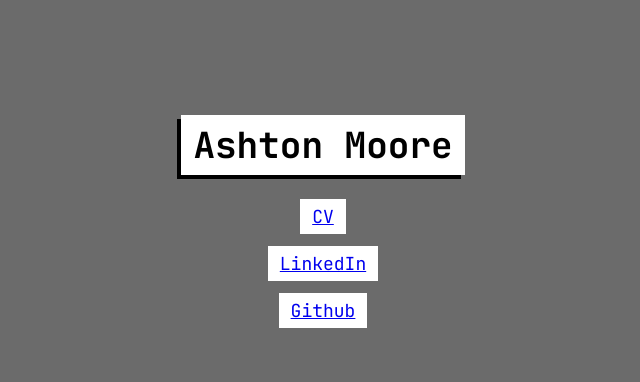
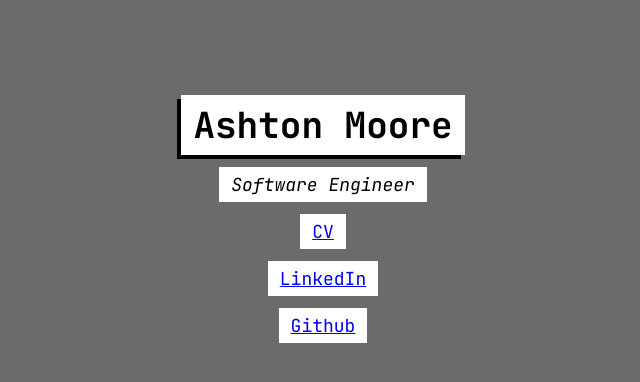
Before and after one commit to ashtonmoomoo/ashtonmoomoo.github.io, a Next.js app in the folder web/: page / in a window 1280 px wide. Shown: the top 382 px of the page, without its empty margins (317-957 px from the left). Built offline with nearby package versions, Linux system fonts and the light colour scheme.

Commit message:
Add description

```diff
--- a/web/pages/index.tsx
+++ b/web/pages/index.tsx
@@ -1,7 +1,7 @@
 import Head from "next/head";
 
 function Title({ title }: { title: string }) {
-  return <h1 className="boxed-text shadow">{title}</h1>;
+  return <h1 className="boxed-text shadow title">{title}</h1>;
 }
 
 function Link({ href, label }: { href: string; label: string }) {
@@ -10,6 +10,14 @@ function Link({ href, label }: { href: string; label: string }) {
       <a href={href} target="_blank" rel="noreferrer">
         {label}
       </a>
+    </div>
+  );
+}
+
+function Description() {
+  return (
+    <div>
+      <p className="boxed-text description">Software Engineer</p>
     </div>
   );
 }
@@ -23,6 +31,7 @@ export default function Home() {
       <div className="container">
         <div className="wrapper">
           <Title title="Ashton Moore" />
+          <Description />
           <div className="links">
             <Link
               href="https://ashtonmooredevartefacts.s3.ap-southeast-2.amazonaws.com/ashton_moore_cv.pdf"
--- a/web/styles/global.css
+++ b/web/styles/global.css
@@ -16,6 +16,15 @@ body {
   grid-column: 2 / 2;
   grid-row: 2 / 2;
   margin: 0 auto;
+}
+
+.title {
+  margin: 0 auto;
+}
+
+.description {
+  font-style: italic;
+  margin: 12px auto;
 }
 
 .links > .link {
```
